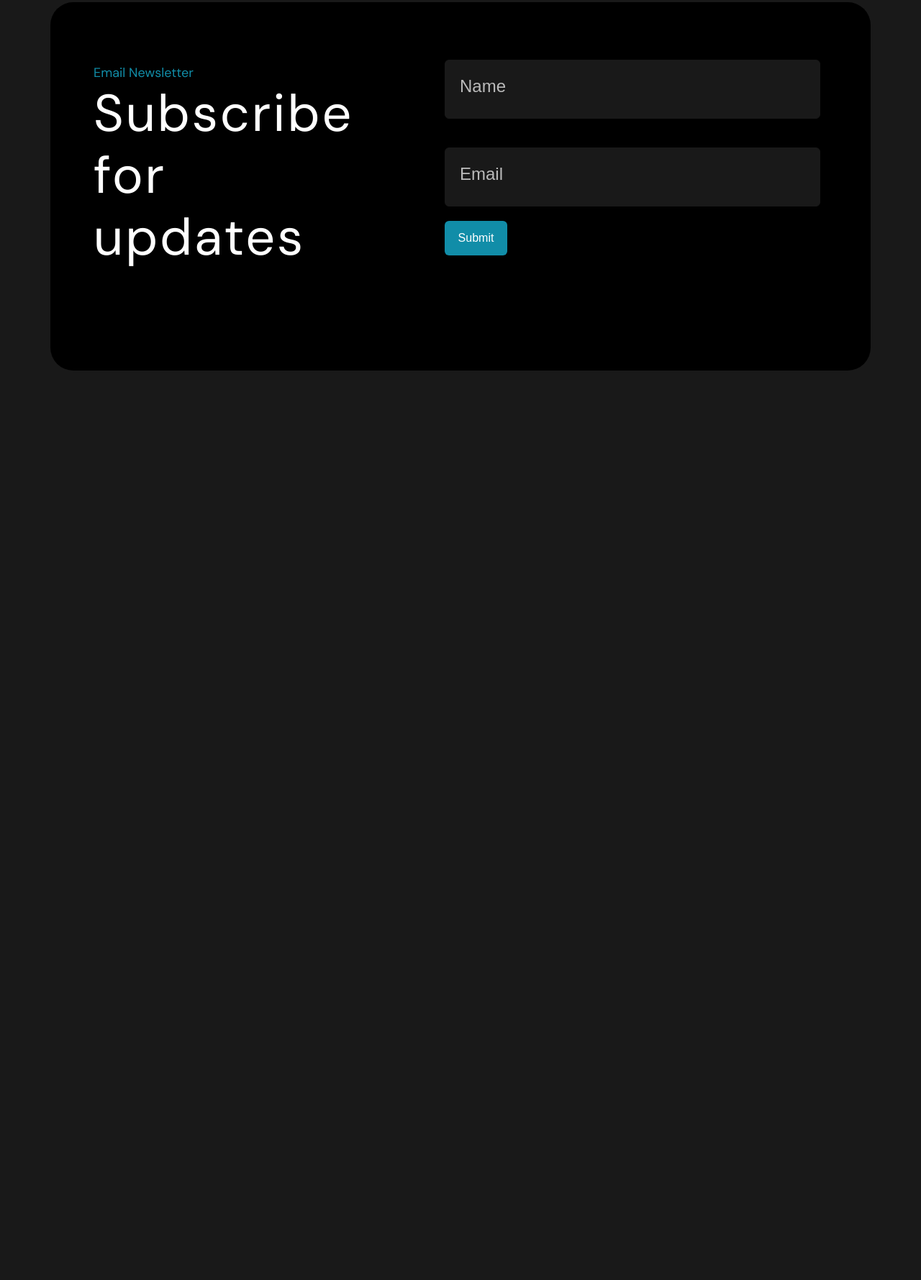
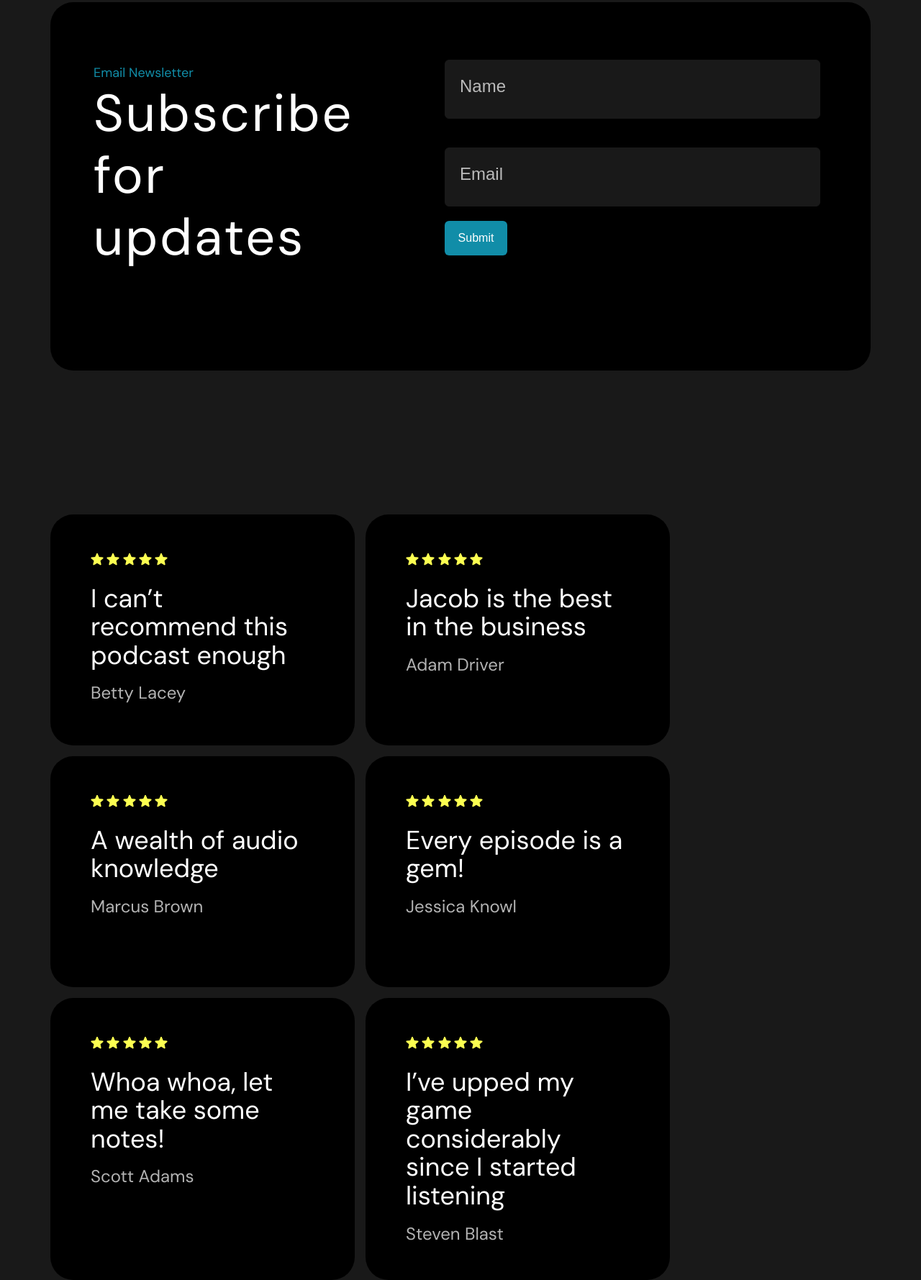
Before and after one commit to torichvic2/project-html-css-sprint-2, a plain HTML site: page index.html in a window 1280 px wide. Shown: the part 4208-5987 px from the top of the page at 72% size. Before the commit the page ends 4723 px from the top, so only its background shows below. Drawn offline with Linux system fonts and the light colour scheme.

Commit message:
completed review section

```diff
--- a/index.html
+++ b/index.html
@@ -152,5 +152,77 @@
 
     </div>
 </section>
+<section>
+    <div class="container">
+        <div class="review_wrapper">
+            <div class="review_card">
+                <div class="star">
+                    <img src="./assets/images/star.png" alt="">
+                    <img src="./assets/images/star.png" alt="">
+                    <img src="./assets/images/star.png" alt="">
+                    <img src="./assets/images/star.png" alt="">
+                    <img src="./assets/images/star.png" alt="">
+                </div>
+                <h3 class="review_title">I can’t recommend this podcast enough</h3>
+                <span class="review_subtitle">Betty Lacey</span>
+            </div>
+            <div class="review_card">
+                <div class="star">
+                    <img src="./assets/images/star.png" alt="">
+                    <img src="./assets/images/star.png" alt="">
+                    <img src="./assets/images/star.png" alt="">
+                    <img src="./assets/images/star.png" alt="">
+                    <img src="./assets/images/star.png" alt="">
+                </div>
+                <h3 class="review_title">Jacob is the best in the business</h3>
+                <span class="review_subtitle">Adam Driver</span>
+            </div>
+            <div class="review_card">
+                <div class="star">
+                    <img src="./assets/images/star.png" alt="">
+                    <img src="./assets/images/star.png" alt="">
+                    <img src="./assets/images/star.png" alt="">
+                    <img src="./assets/images/star.png" alt="">
+                    <img src="./assets/images/star.png" alt="">
+                </div>
+                <h3 class="review_title">A wealth of audio knowledge</h3>
+                <span class="review_subtitle">Marcus Brown</span>
+            </div>
+            <div class="review_card">
+                <div class="star">
+                    <img src="./assets/images/star.png" alt="">
+                    <img src="./assets/images/star.png" alt="">
+                    <img src="./assets/images/star.png" alt="">
+                    <img src="./assets/images/star.png" alt="">
+                    <img src="./assets/images/star.png" alt="">
+                </div>
+                <h3 class="review_title">Every episode is a gem!</h3>
+                <span class="review_subtitle">Jessica Knowl</span>
+            </div>
+            <div class="review_card">
+                <div class="star">
+                    <img src="./assets/images/star.png" alt="">
+                    <img src="./assets/images/star.png" alt="">
+                    <img src="./assets/images/star.png" alt="">
+                    <img src="./assets/images/star.png" alt="">
+                    <img src="./assets/images/star.png" alt="">
+                </div>
+                <h3 class="review_title">Whoa whoa, let me take some notes!</h3>
+                <span class="review_subtitle">Scott Adams</span>
+            </div>
+            <div class="review_card">
+                <div class="star">
+                    <img src="./assets/images/star.png" alt="">
+                    <img src="./assets/images/star.png" alt="">
+                    <img src="./assets/images/star.png" alt="">
+                    <img src="./assets/images/star.png" alt="">
+                    <img src="./assets/images/star.png" alt="">
+                </div>
+                <h3 class="review_title">I’ve upped my game considerably since I started listening</h3>
+                <span class="review_subtitle">Steven Blast</span>
+            </div>
+        </div>
+    </div>
+</section>
 </body>
 </html>
--- a/style.css
+++ b/style.css
@@ -250,6 +250,7 @@ body {
     display: flex;
     align-items: flex-start;
     justify-content: space-between;
+    margin-bottom: 200px;
 }
 
 .subscribe_wrapper {
@@ -287,3 +288,44 @@ input::placeholder {
     width: 87px;
     height: 48px;
 }
+
+/*==========================СЕКЦИЯ РЕВЬЮ===============================*/
+.review_wrapper {
+    display: flex;
+    flex-wrap: wrap;
+    gap: 15px;
+}
+
+.review_card {
+    max-width: 423px;
+    min-height: 321px;
+    border-radius: 32px;
+    background: #000;
+    align-content: flex-start;
+
+    padding: 54px 50px 50px 56px;
+}
+
+.review_title {
+    display: inline-block;
+    width: 310px;
+
+    color: #FFF;
+    font-size: 36px;
+    font-weight: 400;
+    line-height: 1.1;
+    text-align: left;
+
+    margin-bottom: 19px;
+}
+
+.review_subtitle {
+    color: rgba(255, 255, 255, 0.70);
+    font-size: 24px;
+    font-weight: 400;
+    line-height: 1.2
+}
+
+.star {
+    margin-bottom: 21px;
+}
```
Also changed, not shown: assets/images/star.png (added), 2 other files.
